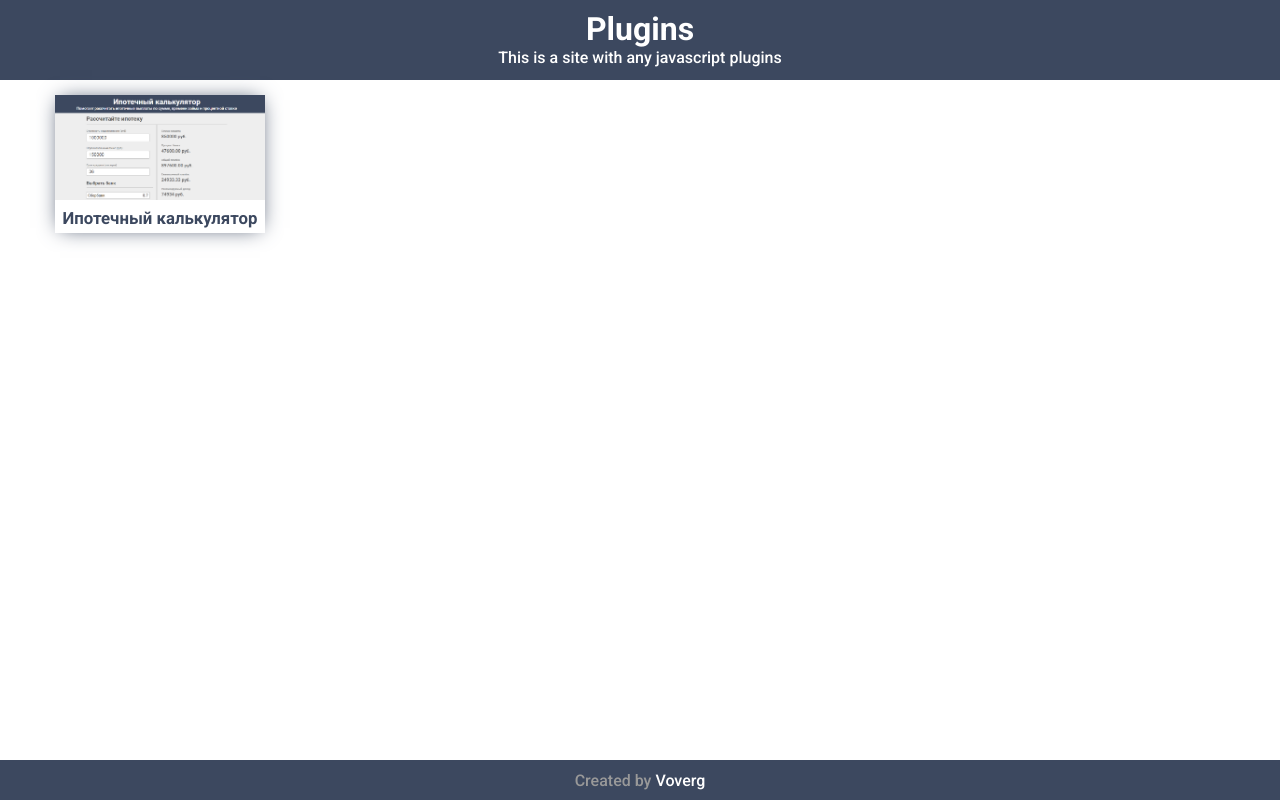
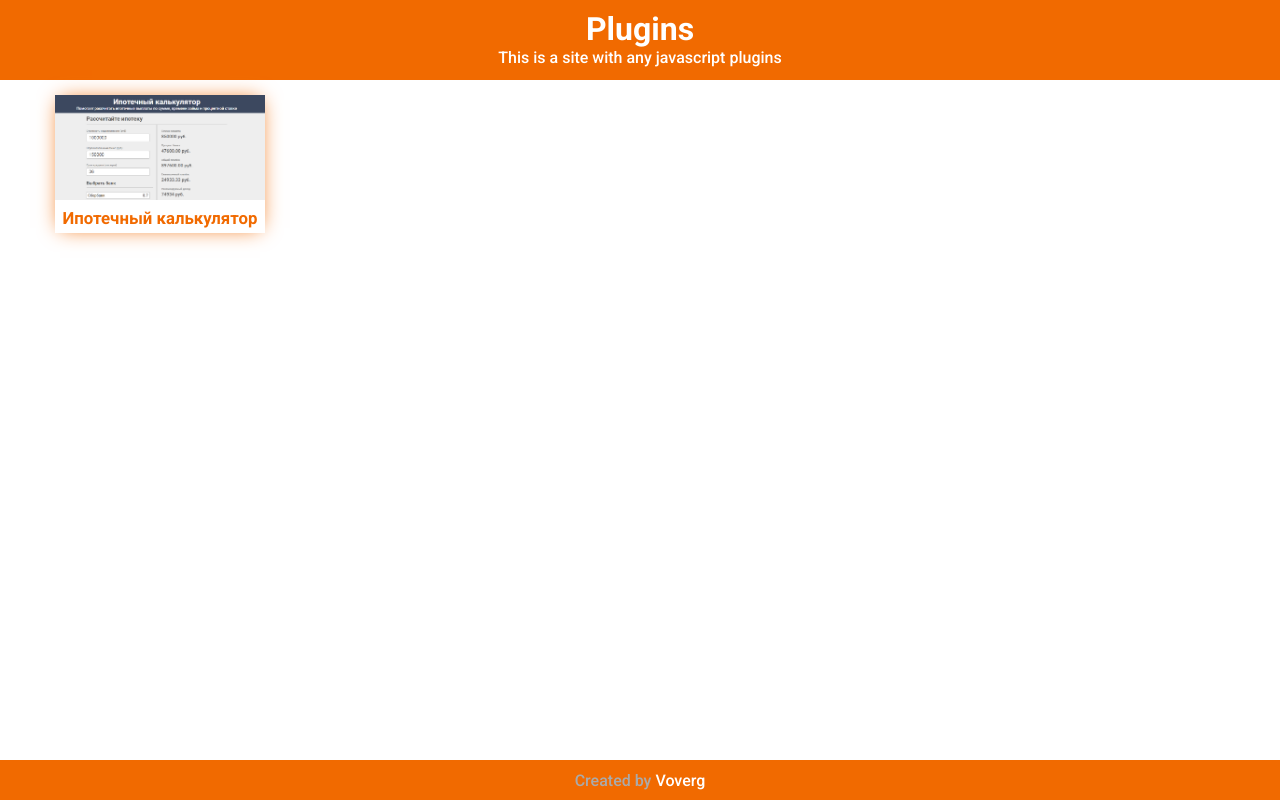
Before and after one commit to voverg/plugins, a plain HTML site: page index.html in a window 1280 px wide. Drawn offline with Linux system fonts and the light colour scheme.

Commit message:
Modify css in the main and template projects

```diff
--- a/main/style.css
+++ b/main/style.css
@@ -2,6 +2,7 @@
 
 :root {
   --blue: #3c485f;
+  --orange: #f16a00;
 }
 
 *,
@@ -27,7 +28,7 @@ header {
   width: 100%;
   min-height: 10vh;
   padding: 10px;
-    background-color: var(--blue);
+  background-color: var(--orange);
   color: #fff;
   text-align: center;
 }
@@ -53,8 +54,8 @@ header {
   display: block;
   text-decoration: none;
   font-size: .7rem;
-  color: var(--blue);
-  box-shadow: 0 0 20px -5px var(--blue);
+  color: var(--orange);
+  box-shadow: 0 0 20px -5px var(--orange);
   transition: opacity .3s ease-in, color .3s ease-in;
 }
 .card__link:hover {
@@ -80,17 +81,18 @@ footer {
   align-items: center;
   width: 100%;
   height: 5vh;
-    background: var(--blue);
-    color: #999;
+  background: var(--orange);
+  color: #aaa;
   text-align: center;
 }
 
 footer a {
   text-decoration: none;
   color: white;
+  transition: all .3s ease-in-out;
 }
 footer a:hover {
-    color: #eae38b;
+  text-shadow: 0 0 10px  white;
 }
 
 @media (max-width: 760px) {
--- a/template/style.css
+++ b/template/style.css
@@ -2,6 +2,7 @@
 
 :root {
   --blue: #3c485f;
+  --orange: #f16a00;
 }
 
 *,
@@ -27,7 +28,7 @@ header {
   width: 100%;
   min-height: 10vh;
   padding: 10px;
-    background-color: var(--blue);
+  background-color: var(--orange);
   color: #fff;
   text-align: center;
 }
@@ -44,17 +45,19 @@ footer {
   align-items: center;
   width: 100%;
   height: 5vh;
-    background: var(--blue);
-    color: #999;
+  background: var(--orange);
+  color: #aaa;
   text-align: center;
 }
 
 footer a {
   text-decoration: none;
   color: white;
+  transition: all .3s ease-in-out;
 }
 footer a:hover {
-    color: #eae38b;
+  text-shadow: 0 0 10px  white;
+
 }
 
 @media (max-width: 720px) {
```
Lines whose indentation alone changed are shown as unchanged.
